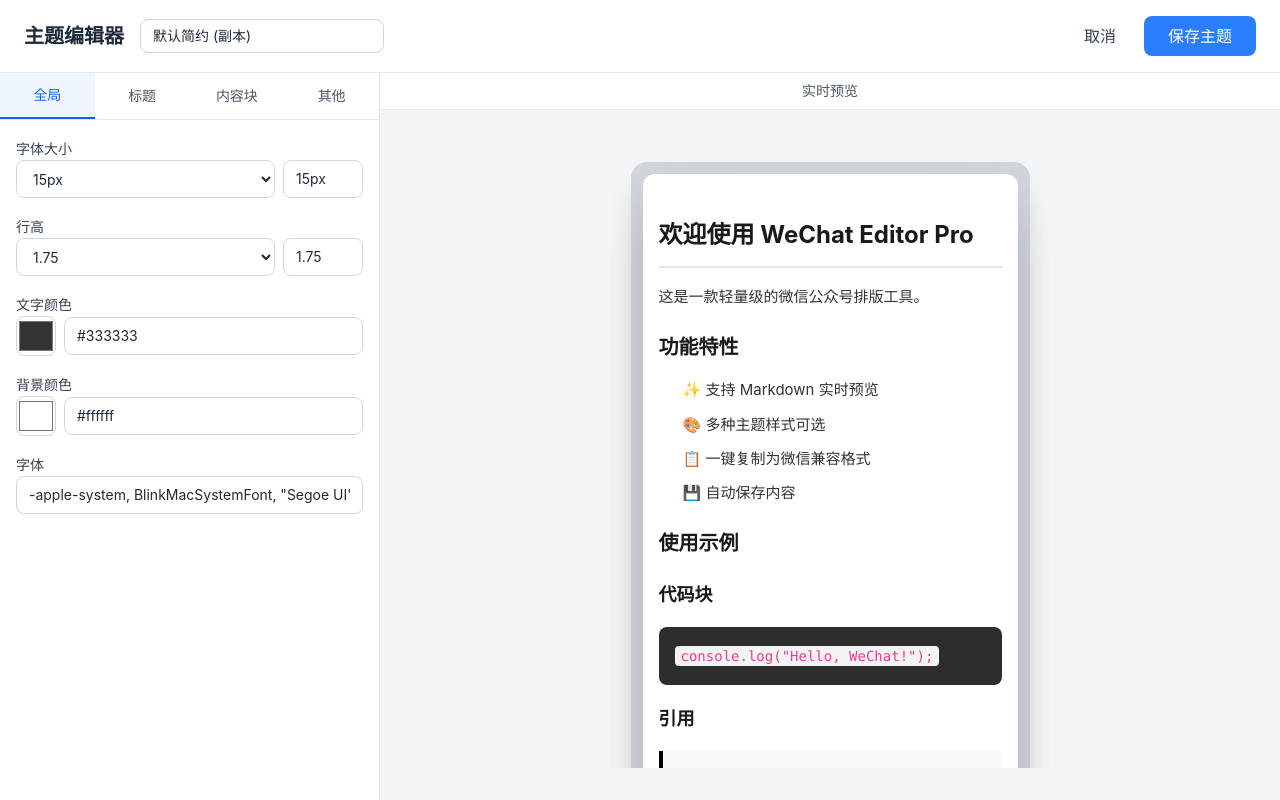
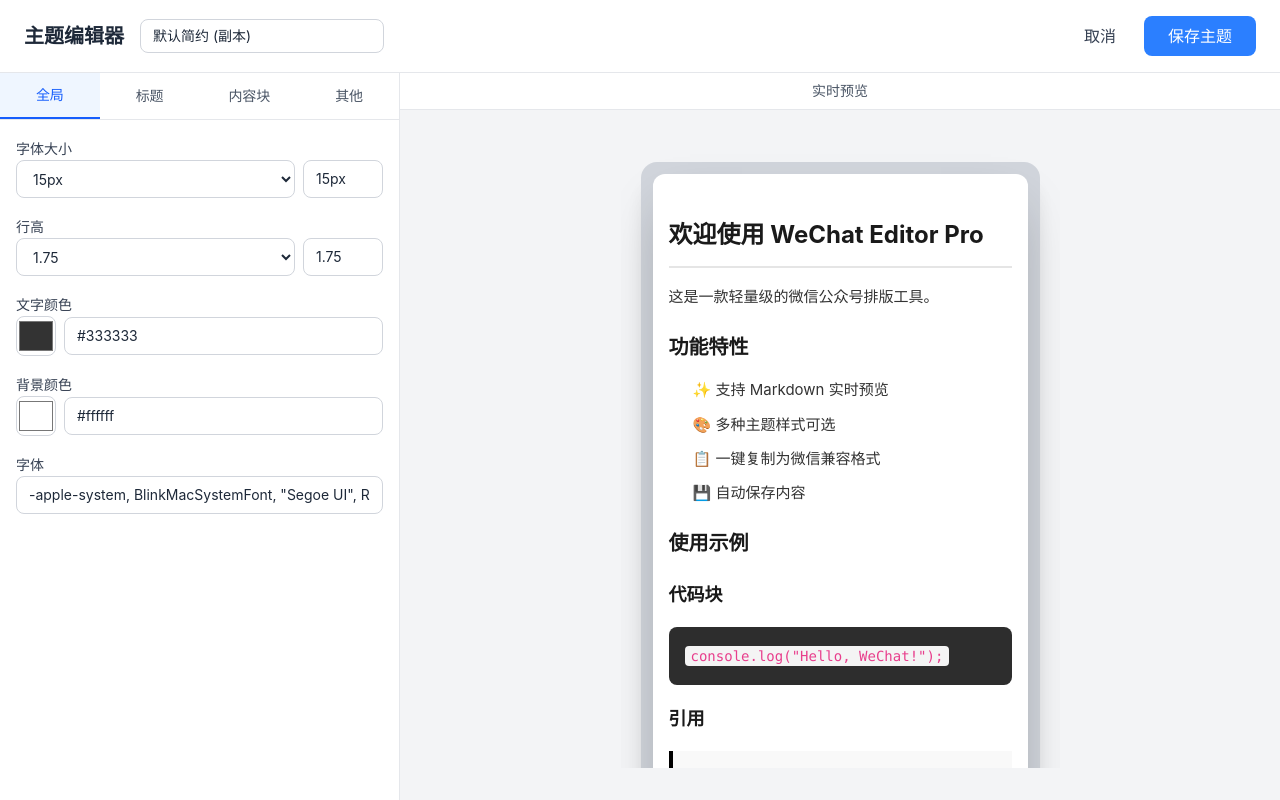
Before and after one commit to tuo21/markdown-2-wechat-editor-pro, a Vue app: page / in a window 1280 px wide. Both pictures are taken after a click on the button "新建". Built offline with nearby package versions, Linux system fonts and the light colour scheme.

Commit message:
chore: 配置 Gitee Pages 部署支持

```diff
--- a/src/components/ThemeEditor.vue
+++ b/src/components/ThemeEditor.vue
@@ -253,7 +253,7 @@
     <div class="flex-1 flex overflow-hidden">
 
       <!-- ==================== 左侧：样式编辑面板 ==================== -->
-      <div class="w-[380px] flex flex-col bg-white dark:bg-gray-800 border-r border-gray-200 dark:border-gray-700">
+      <div class="w-[400px] flex flex-col bg-white dark:bg-gray-800 border-r border-gray-200 dark:border-gray-700">
 
         <!-- 分类标签栏 -->
         <div class="flex border-b border-gray-200 dark:border-gray-700">
@@ -413,18 +413,18 @@
                   <!-- 文字颜色 -->
                   <div class="space-y-1">
                     <label class="text-xs font-medium text-gray-600 dark:text-gray-400">颜色</label>
-                    <div class="flex items-center gap-1">
+                    <div class="flex items-center gap-2">
                       <input
                         type="color"
                         :value="editableStyles[item.key]?.color || '#000000'"
                         @input="(e) => updateStyle(item.key, 'color', (e.target as HTMLInputElement).value)"
-                        class="w-8 h-8 rounded border border-gray-300 dark:border-gray-600 cursor-pointer"
+                        class="w-10 h-10 rounded border border-gray-300 dark:border-gray-600 cursor-pointer flex-shrink-0"
                       />
                       <input
                         type="text"
                         :value="editableStyles[item.key]?.color || ''"
                         @input="(e) => updateStyle(item.key, 'color', (e.target as HTMLInputElement).value)"
-                        class="flex-1 px-2 py-1.5 border border-gray-300 dark:border-gray-600 rounded bg-white dark:bg-gray-700 text-gray-800 dark:text-gray-200 text-xs"
+                        class="flex-1 min-w-0 px-2 py-1.5 border border-gray-300 dark:border-gray-600 rounded bg-white dark:bg-gray-700 text-gray-800 dark:text-gray-200 text-xs"
                       />
                     </div>
                   </div>
@@ -432,12 +432,12 @@
                   <!-- 背景颜色 -->
                   <div class="space-y-1">
                     <label class="text-xs font-medium text-gray-600 dark:text-gray-400">背景色</label>
-                    <div class="flex items-center gap-1">
+                    <div class="flex items-center gap-2">
                       <input
                         type="color"
                         :value="editableStyles[item.key]?.backgroundColor || '#ffffff'"
                         @input="(e) => updateStyle(item.key, 'backgroundColor', (e.target as HTMLInputElement).value)"
-                        class="w-8 h-8 rounded border border-gray-300 dark:border-gray-600 cursor-pointer"
+                        class="w-10 h-10 rounded border border-gray-300 dark:border-gray-600 cursor-pointer flex-shrink-0"
                       />
                       <input
                         type="text"
--- a/src/composables/useClipboard.ts
+++ b/src/composables/useClipboard.ts
@@ -42,6 +42,7 @@
       // 将计算好的样式应用到克隆的元素上
       cloneElements.forEach((el, index) => {
         const originalEl = allElements[index];
+        if (!originalEl) return;
         const styleString = computedStyles.get(originalEl) || '';
 
         if (styleString) {
--- a/vite.config.ts
+++ b/vite.config.ts
@@ -3,6 +3,7 @@
 import { resolve } from 'path'
 
 export default defineConfig({
+  base: './',
   plugins: [vue()],
   resolve: {
     alias: {
```
